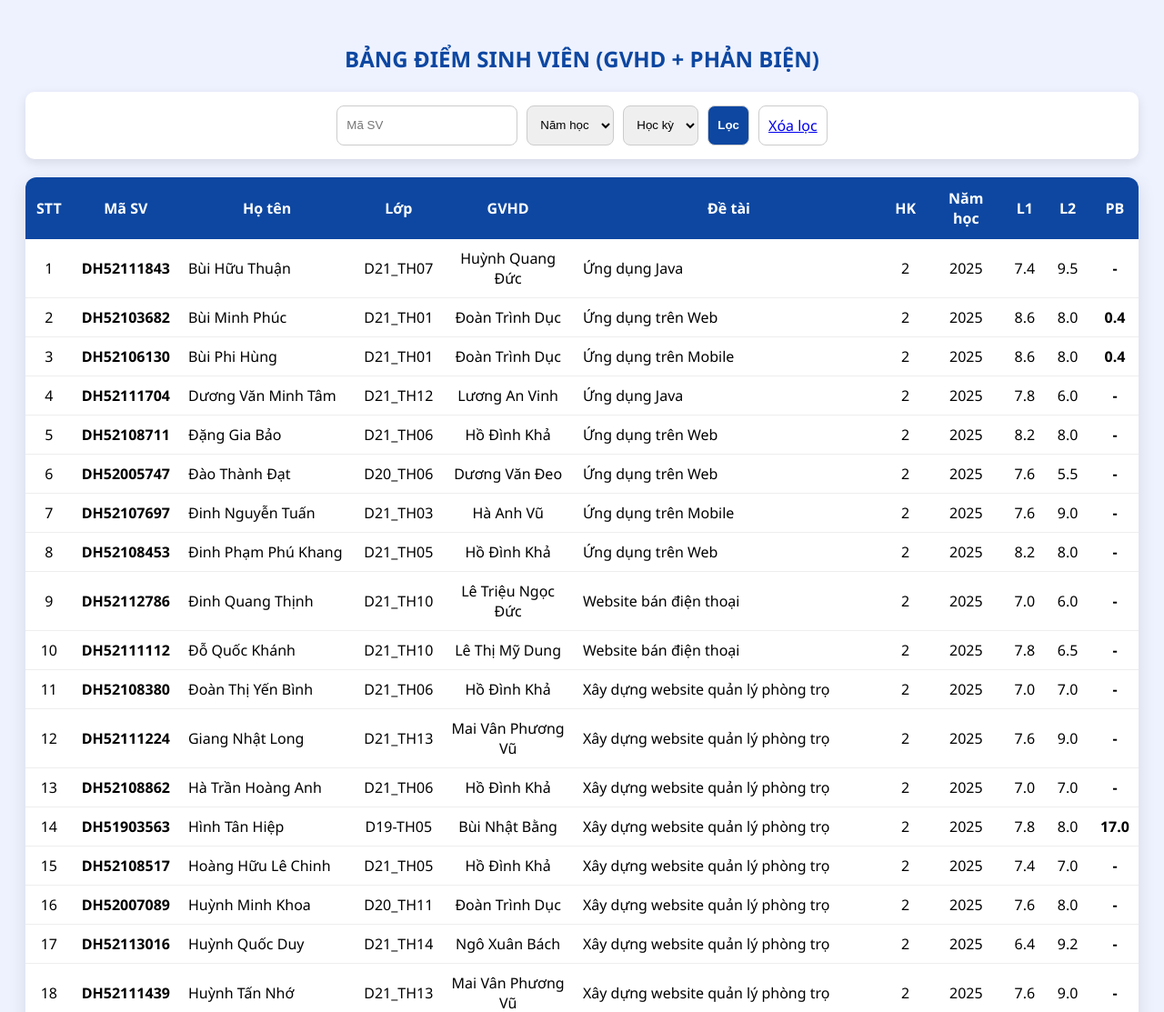
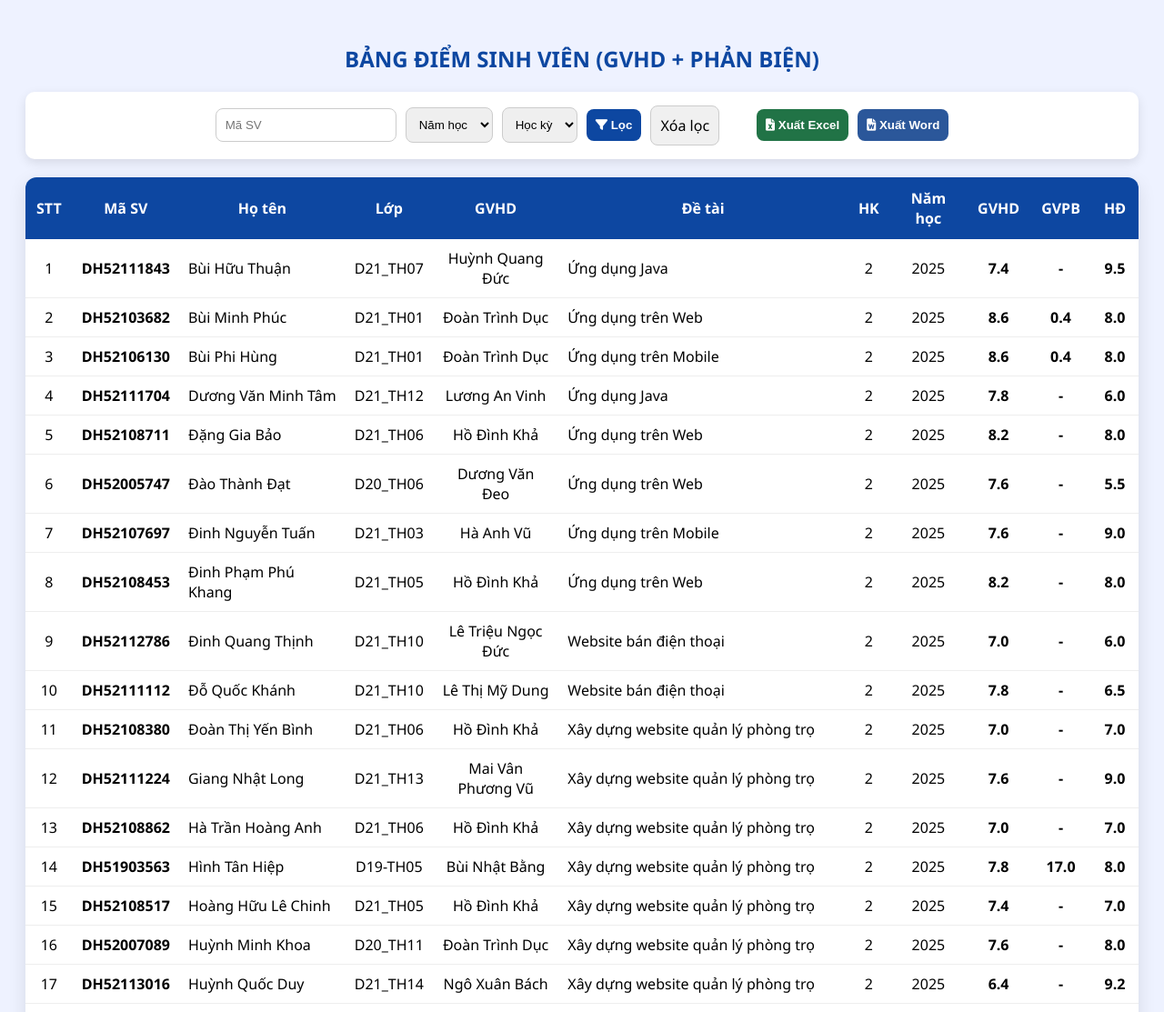
Before and after one commit to doicongluan01-boop/DoAnThucTap, a PHP site: page /diem.php in a window 1280 px wide. Shown: the top 1113 px of the page at 91% size. Run offline with PHP 8.4, Linux system fonts and the light colour scheme; the visitor is signed in with stand-in values (Sample User, id 1); data comes from the database, SQL or seed files in the repository.

Commit message:
add missing files

```diff
--- a/diem.php
+++ b/diem.php
@@ -2,12 +2,10 @@
 session_start();
 require_once 'config.php';
 
-/* ================== KIỂM TRA ĐĂNG NHẬP ================== */
+/* ================== 1. KIỂM TRA ĐĂNG NHẬP ================== */
 if (!isset($_SESSION['role'])) {
     http_response_code(403);
-    echo '<h3 style="text-align:center;color:red;margin-top:40px;">
-            Vui lòng <a href="login.php">đăng nhập</a>
-          </h3>';
+    echo '<h3 style="text-align:center;color:red;margin-top:40px;">Vui lòng <a href="login.php">đăng nhập</a></h3>';
     exit;
 }
 
@@ -15,12 +13,13 @@ $isAdmin     = $_SESSION['role'] === 'admin';
 $isGiangVien = $_SESSION['role'] === 'giangvien';
 $MaGV        = $isGiangVien ? $_SESSION['MaGV'] : null;
 
-/* ================== LẤY FILTER ================== */
+/* ================== 2. LẤY FILTER ================== */
 $masv   = $_GET['masv']   ?? '';
 $namhoc = $_GET['namhoc'] ?? '';
 $hocky  = $_GET['hocky']  ?? '';
+$export = $_GET['export'] ?? null; // Kiểm tra có lệnh xuất file không
 
-/* ================== WHERE + PARAMS ================== */
+/* ================== 3. WHERE + PARAMS ================== */
 $where  = [];
 $params = [];
 
@@ -28,17 +27,14 @@ if ($isGiangVien) {
     $where[]  = "n.giang_vien_huong_dan_id = ?";
     $params[] = $MaGV;
 }
-
 if ($masv) {
     $where[]  = "sv.MaSV LIKE ?";
     $params[] = "%$masv%";
 }
-
 if ($namhoc) {
     $where[]  = "d.NamHoc = ?";
     $params[] = $namhoc;
 }
-
 if ($hocky) {
     $where[]  = "d.HocKy = ?";
     $params[] = $hocky;
@@ -46,45 +42,22 @@ if ($hocky) {
 
 $cond = $where ? "WHERE " . implode(" AND ", $where) : "";
 
-/* ================== SQL CHÍNH (ĐÃ FIX LẶP PB) ================== */
+/* ================== 4. SQL CHÍNH ================== */
 $sql = "
 SELECT
-    sv.MaSV,
-    sv.HoTen,
-    sv.Lop,
-
+    sv.MaSV, sv.HoTen, sv.Lop,
     COALESCE(gv.HoTen, 'Chưa có GVHD') AS GVHD,
     COALESCE(sv.huong_de_tai, 'Chưa giao đề tài') AS DeTai,
-
-    d.HocKy,
-    d.NamHoc,
-    d.DiemLan1,
-    d.DiemLan2,
-
-    pb.DiemPB
-
+    d.HocKy, d.NamHoc, d.DiemLan1, d.DiemLan2, pb.DiemPB
 FROM qlsv_diem d
 JOIN danh_sach_sinh_vien sv ON sv.MaSV = d.MaSV
-
 LEFT JOIN phan_thuoc_nhom ptn ON ptn.sinh_vien_id = sv.id
 LEFT JOIN nhom n ON n.id = ptn.nhom_id
 LEFT JOIN giang_vien gv ON gv.MaGV = n.giang_vien_huong_dan_id
-
-/* ===== SUBQUERY TỔNG HỢP ĐIỂM PHẢN BIỆN ===== */
 LEFT JOIN (
-    SELECT
-        nhom_id,
-        ROUND(
-            AVG(
-                (IFNULL(diem_noi_dung,0)
-               + IFNULL(diem_hinh_thuc,0)
-               + IFNULL(diem_sang_tao,0)) / 3
-            )
-        ,1) AS DiemPB
-    FROM qlsv_diem_gvpb
-    GROUP BY nhom_id
+    SELECT nhom_id, ROUND(AVG((IFNULL(diem_noi_dung,0)+ IFNULL(diem_hinh_thuc,0)+ IFNULL(diem_sang_tao,0)) / 3),1) AS DiemPB
+    FROM qlsv_diem_gvpb GROUP BY nhom_id
 ) pb ON pb.nhom_id = n.id
-
 $cond
 ORDER BY sv.HoTen, d.NamHoc DESC, d.HocKy
 ";
@@ -92,6 +65,103 @@ ORDER BY sv.HoTen, d.NamHoc DESC, d.HocKy
 $stmt = $pdo->prepare($sql);
 $stmt->execute($params);
 $data = $stmt->fetchAll(PDO::FETCH_ASSOC);
+
+/* ================== 5. XỬ LÝ XUẤT FILE (WORD/EXCEL) ================== */
+if ($export) {
+    $filename = "BangDiem_STU_" . date('d_m_Y');
+
+    if ($export == 'excel') {
+        header("Content-Type: application/vnd.ms-excel");
+        header("Content-Disposition: attachment; filename=\"$filename.xls\"");
+    } elseif ($export == 'word') {
+        header("Content-Type: application/msword");
+        header("Content-Disposition: attachment; filename=\"$filename.doc\"");
+    }
+
+    // Bắt đầu nội dung file (Dùng HTML Table để định dạng chuẩn STU)
+    echo '<html xmlns:o="urn:schemas-microsoft-com:office:office" xmlns:w="urn:schemas-microsoft-com:office:word" xmlns="http://www.w3.org/TR/REC-html40">';
+    echo '<head><meta charset="utf-8"><style>
+            body { font-family: "Times New Roman", serif; }
+            table { border-collapse: collapse; width: 100%; }
+            th, td { border: 1px solid black; padding: 5px; text-align: center; }
+            .header-tbl { border: none; margin-bottom: 20px; }
+            .header-tbl td { border: none; text-align: center; vertical-align: top; }
+            .bold { font-weight: bold; }
+            .upper { text-transform: uppercase; }
+          </style></head><body>';
+
+    // Header chuẩn form STU
+    echo '<table class="header-tbl">';
+    echo '<tr>
+            <td style="width: 40%;">
+                UBND TP. HỒ CHÍ MINH<br>
+                <b>TRƯỜNG ĐH CÔNG NGHỆ SÀI GÒN</b><br>
+                -----------------
+            </td>
+            <td style="width: 60%;">
+                <b>CỘNG HÒA XÃ HỘI CHỦ NGHĨA VIỆT NAM</b><br>
+                Độc lập - Tự do - Hạnh phúc<br>
+                -----------------------------------
+            </td>
+          </tr>';
+    echo '</table>';
+
+    echo '<h2 style="text-align:center; margin-top:20px;">BẢNG ĐIỂM TỔNG HỢP SINH VIÊN</h2>';
+    if($namhoc) echo '<p style="text-align:center;">Năm học: '.$namhoc . ($hocky ? " - Học kỳ: $hocky" : "") . '</p>';
+
+    // Bảng dữ liệu
+    echo '<table>
+            <thead>
+                <tr style="background-color: #ccc;">
+                    <th>STT</th>
+                    <th>Mã SV</th>
+                    <th>Họ và Tên</th>
+                    <th>Lớp</th>
+                    <th>GV Hướng Dẫn</th>
+                    <th>Tên Đề Tài</th>
+                    <th>GVHD</th>
+                    <th>GVPB</th>
+                    <th>Hội Đồng</th>
+                </tr>
+            </thead>
+            <tbody>';
+
+    $i = 1;
+    foreach ($data as $r) {
+        $dpb = $r['DiemPB'] !== null ? number_format($r['DiemPB'], 1) : '-';
+        $d1  = number_format($r['DiemLan1'], 1);
+        $d2  = $r['DiemLan2'] !== null ? number_format($r['DiemLan2'], 1) : '-';
+
+        echo "<tr>
+                <td>{$i}</td>
+                <td style='mso-number-format:\"\@\"'>{$r['MaSV']}</td> <td style='text-align:left;'>{$r['HoTen']}</td>
+                <td>{$r['Lop']}</td>
+                <td style='text-align:left;'>{$r['GVHD']}</td>
+                <td style='text-align:left;'>{$r['DeTai']}</td>
+                <td>{$d1}</td>
+                <td>{$dpb}</td>
+                <td>{$d2}</td>
+              </tr>";
+        $i++;
+    }
+    echo '</tbody></table>';
+
+    // Footer chữ ký
+    echo '<table class="header-tbl" style="margin-top: 30px;">
+            <tr>
+                <td></td>
+                <td>TP. Hồ Chí Minh, ngày ... tháng ... năm ...</td>
+            </tr>
+            <tr>
+                <td><b>NGƯỜI LẬP BẢNG</b><br>(Ký và ghi rõ họ tên)</td>
+                <td><b>XÁC NHẬN CỦA KHOA</b><br>(Ký và ghi rõ họ tên)</td>
+            </tr>
+            <tr style="height: 80px;"><td></td><td></td></tr>
+          </table>';
+
+    echo '</body></html>';
+    exit; // Dừng code tại đây để trình duyệt tải file về
+}
 ?>
 
 <!DOCTYPE html>
@@ -99,33 +169,25 @@ $data = $stmt->fetchAll(PDO::FETCH_ASSOC);
 <head>
 <meta charset="UTF-8">
 <title>Bảng điểm sinh viên</title>
+<link rel="stylesheet" href="https://cdnjs.cloudflare.com/ajax/libs/font-awesome/6.0.0/css/all.min.css">
 <style>
-body{
-    font-family:Segoe UI,Arial;
-    background:#eef2ff;
-    padding:20px
-}
+    body{font-family:Segoe UI,Arial;background:#eef2ff;padding:20px}
     h2{text-align:center;color:#0d47a1}
-.search-box{
-    background:#fff;padding:15px;border-radius:10px;
-    display:flex;gap:10px;flex-wrap:wrap;justify-content:center;
-    box-shadow:0 4px 12px rgba(0,0,0,.1)
-}
-input,select,button,a{
-    padding:10px;border-radius:8px;border:1px solid #ccc
-}
-button{background:#0d47a1;color:#fff;font-weight:bold;cursor:pointer}
-table{
-    width:100%;margin-top:20px;border-collapse:collapse;
-    background:#fff;border-radius:12px;overflow:hidden;
-    box-shadow:0 6px 20px rgba(0,0,0,.1)
-}
-th{
-    background:#0d47a1;color:#fff;padding:12px
-}
-td{
-    padding:10px;border-bottom:1px solid #eee;text-align:center
-}
+    .search-box{background:#fff;padding:15px;border-radius:10px;display:flex;gap:10px;flex-wrap:wrap;justify-content:center;box-shadow:0 4px 12px rgba(0,0,0,.1)}
+    input,select,button,a.btn-reset{padding:10px;border-radius:8px;border:1px solid #ccc; text-decoration: none; color: black; display: inline-block;}
+    button{color:#fff;font-weight:bold;cursor:pointer; border: none;}
+
+    /* Màu nút */
+    .btn-filter { background: #0d47a1; }
+    .btn-excel { background: #217346; } /* Màu xanh Excel */
+    .btn-word { background: #2b579a; }  /* Màu xanh Word */
+    .btn-reset { background: #f0f0f0; border: 1px solid #ccc; }
+
+    button:hover { opacity: 0.9; }
+
+    table{width:100%;margin-top:20px;border-collapse:collapse;background:#fff;border-radius:12px;overflow:hidden;box-shadow:0 6px 20px rgba(0,0,0,.1)}
+    th{background:#0d47a1;color:#fff;padding:12px}
+    td{padding:10px;border-bottom:1px solid #eee;text-align:center}
     tr:hover{background:#f5f9ff}
     td:nth-child(3),td:nth-child(6){text-align:left}
 </style>
@@ -136,8 +198,9 @@ td:nth-child(3),td:nth-child(6){text-align:left}
 <h2>BẢNG ĐIỂM SINH VIÊN (GVHD + PHẢN BIỆN)</h2>
 
 <div class="search-box">
-<form method="GET" style="display:flex;gap:10px;flex-wrap:wrap;">
+    <form method="GET" style="display:flex;gap:10px;flex-wrap:wrap;align-items:center;">
         <input type="text" name="masv" placeholder="Mã SV" value="<?=$masv?>">
+
         <select name="namhoc">
             <option value="">Năm học</option>
             <?php
@@ -148,13 +211,26 @@ td:nth-child(3),td:nth-child(6){text-align:left}
             }
             ?>
         </select>
+
         <select name="hocky">
             <option value="">Học kỳ</option>
             <option value="1" <?=$hocky=='1'?'selected':''?>>1</option>
             <option value="2" <?=$hocky=='2'?'selected':''?>>2</option>
         </select>
-    <button type="submit">Lọc</button>
-    <a href="diem.php">Xóa lọc</a>
+
+        <button type="submit" class="btn-filter"><i class="fas fa-filter"></i> Lọc</button>
+
+        <a href="diem.php" class="btn-reset">Xóa lọc</a>
+
+        <span style="border-left: 1px solid #ccc; margin: 0 10px;"></span>
+
+        <button type="submit" name="export" value="excel" class="btn-excel">
+            <i class="fas fa-file-excel"></i> Xuất Excel
+        </button>
+
+        <button type="submit" name="export" value="word" class="btn-word">
+            <i class="fas fa-file-word"></i> Xuất Word
+        </button>
     </form>
 </div>
 
@@ -173,9 +249,9 @@ td:nth-child(3),td:nth-child(6){text-align:left}
     <th>Đề tài</th>
     <th>HK</th>
     <th>Năm học</th>
-    <th>L1</th>
-    <th>L2</th>
-    <th>PB</th>
+    <th>GVHD</th>
+    <th>GVPB</th>
+    <th>HĐ</th>
 </tr>
 </thead>
 <tbody>
@@ -193,9 +269,9 @@ foreach ($data as $r):
     <td><?=$r['DeTai']?></td>
     <td><?=$r['HocKy']?></td>
     <td><?=$r['NamHoc']?></td>
-    <td><?=number_format($r['DiemLan1'],1)?></td>
-    <td><?=$r['DiemLan2']!==null?number_format($r['DiemLan2'],1):'-'?></td>
+    <td><b><?=number_format($r['DiemLan1'],1)?></b></td>
     <td><b><?=$r['DiemPB']!==null ? number_format($r['DiemPB'],1) : '-'?></b></td>
+    <td><b><?=$r['DiemLan2']!==null?number_format($r['DiemLan2'],1):'-'?></b></td>
 </tr>
 <?php endforeach; ?>
 
```
Also changed, not shown: 2 other files. Lines whose indentation alone changed are shown as unchanged.
